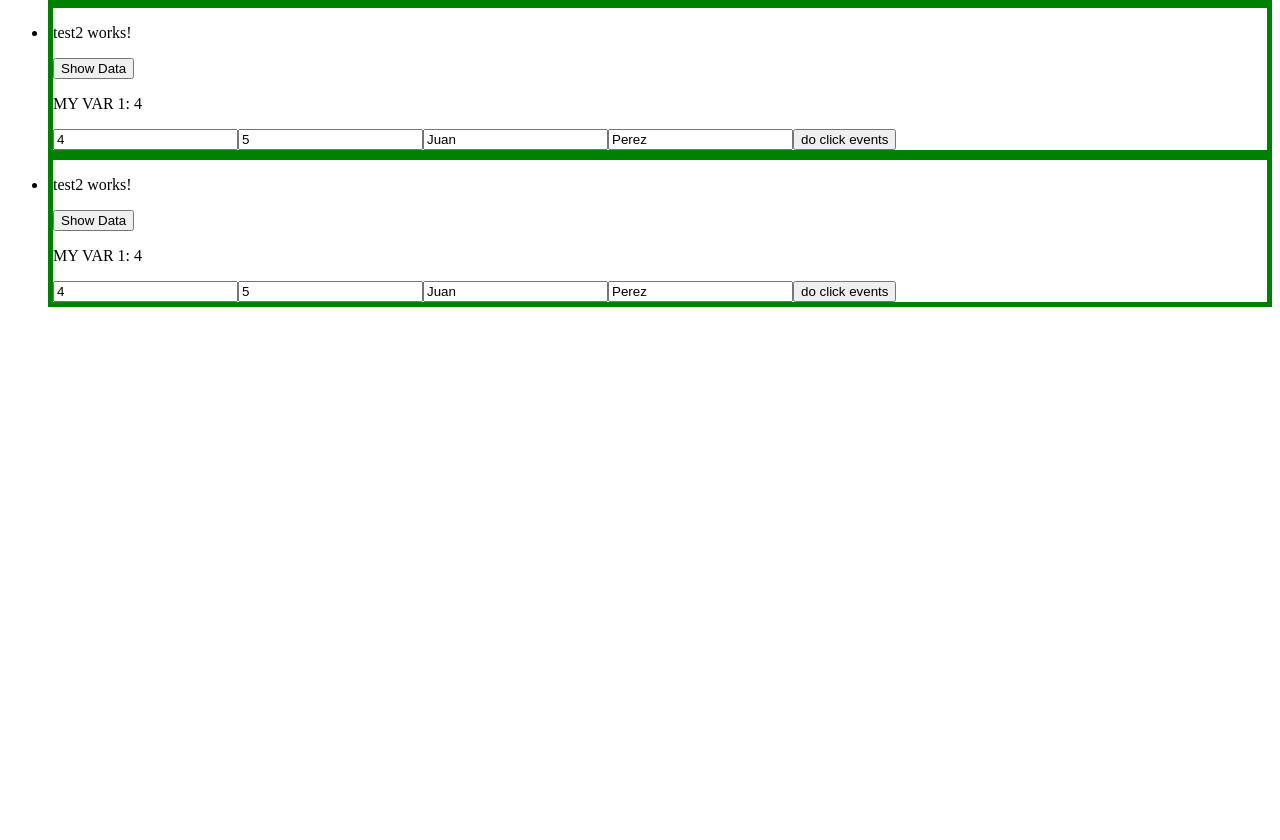
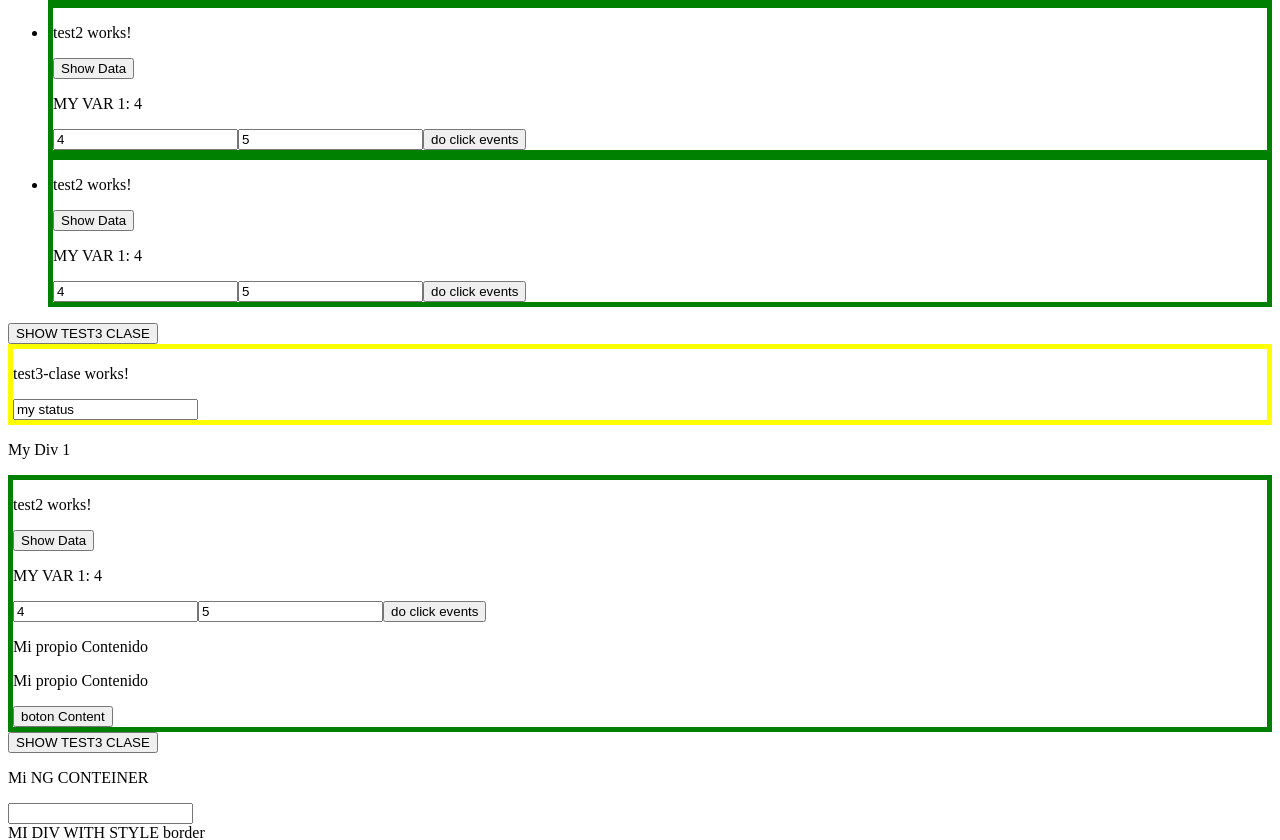
Before and after one commit to LizVasquez/angular-course-2021, an Angular app: page / in a window 1280 px wide. Shown: the part 1926-2766 px from the top of the page. Before the commit the page ends 2249 px from the top, so only its background shows below. Built offline with nearby package versions, Linux system fonts and the light colour scheme.

Commit message:
08/11/2021 style, ngstyle, class and ngclass

```diff
--- a/src/app/app.component.html
+++ b/src/app/app.component.html
@@ -107,3 +107,76 @@
 </app-test2>
 </li>
 </ul>
+
+<!--EJEMPLO NG TEMPLATE CON VARIABLE LOCAL 11/08/2021 -->
+<button (click)= "sw = !sw">SHOW TEST3 CLASE</button>
+<div *ngIf="sw else myVarElse ">
+  <app-test3-clase
+  [name]="myStatus">
+  </app-test3-clase>
+</div>
+
+<div #myDiv1>
+  <p> My Div 1</p>
+</div>
+
+<ng-template #myVarElse>
+  <p> It is my Template </p>
+</ng-template>
+
+
+<!-- EJEMPLO NG CONTENT 11/08 -->
+<app-test2
+ name="Liz"
+ lastName="Vasquez"
+ (onSendData)="printData($event)">
+
+ <p> Mi propio Contenido</p>
+ <p> Mi propio Contenido</p>
+ <button> boton Content</button>
+</app-test2>
+
+
+<!-- EJEMPLO NG CONTEINER 11/08 -->
+<button (click)= "sw = !sw">SHOW TEST3 CLASE</button>
+<ng-container *ngIf="sw" style="margin: 30px;">
+  <p> Mi NG CONTEINER</p>
+</ng-container>
+
+ <!--   ESTILOS -->
+<!-- Ejemplo  directiva de atributo 11/08 -->
+<input type="text" [(ngModel)]="color">
+<div [style.border]="'5px solid ' + color ">
+MI DIV WITH STYLE border
+</div>
+
+<input type="text" [(ngModel)]="color">
+<div [style.background]="color">
+MI DIV WITH STYLE backgound
+</div>
+
+<input type="number" [(ngModel)]="color">
+<p [style.fontSize.px]="color">
+MI P WITH STYLE fontsize
+</p>
+
+<p [ngStyle]="{
+  'background':'color',
+  'border': '5px gray solid'
+}"> My P with ngStyle
+</p>
+
+
+<p>-----------------------------</p>
+<!-- Ejemplo con ngclass -->
+<div [class.algo1]="color === 'hola'">
+  My div with class 1
+</div>
+
+<div [ngClass]="{
+  'algo1': color === 'hola0',
+  'algo2': color === 'hola1',
+  'algo3': color === 'hola2'
+}">
+  My div with ngclass
+</div>
--- a/src/app/app.component.scss
+++ b/src/app/app.component.scss
@@ -0,0 +1,11 @@
+.algo1{
+  background-color: red;
+}
+
+.algo2{
+  background-color: green;
+}
+
+.algo3{
+  background-color: yellow;
+}
--- a/src/app/test2/test2.component.html
+++ b/src/app/test2/test2.component.html
@@ -8,12 +8,16 @@
 <input type= "number" [(ngModel)]="myvar2">
 
 <!-- PARA TAREA DE 11/08 NAME Y LAST NAME-->
-<input type= "text" [(ngModel)]="myvar5">
-<input type= "text" [(ngModel)]="myvar6">
+<!--<input type= "text" [(ngModel)]="myvar5">
+<input type= "text" [(ngModel)]="myvar6"> -->
 
 <!-- clase del 10 agosto -->
 <button id="mybutton"
 (click)="test0($event)"
 (blur)= "test1($event)"
 (dblclick)="test3($event)">do click events </button>
+
+
+<!-- content 11/08-->
+<ng-content></ng-content>
 </div>
--- a/src/app/test2/test2.component.ts
+++ b/src/app/test2/test2.component.ts
@@ -32,7 +32,7 @@ export class Test2Component {
     console.log('event click:', event);
     /*this.myvar1 = 'mundo';*/
     console.log('suma:', this.myvar1 + this.myvar2);
-    console.log('NAME:', this.myvar5 +' ' + this.myvar6);
+    /*console.log('NAME:', this.myvar5 +' ' + this.myvar6);*/
 
   }
 
```
